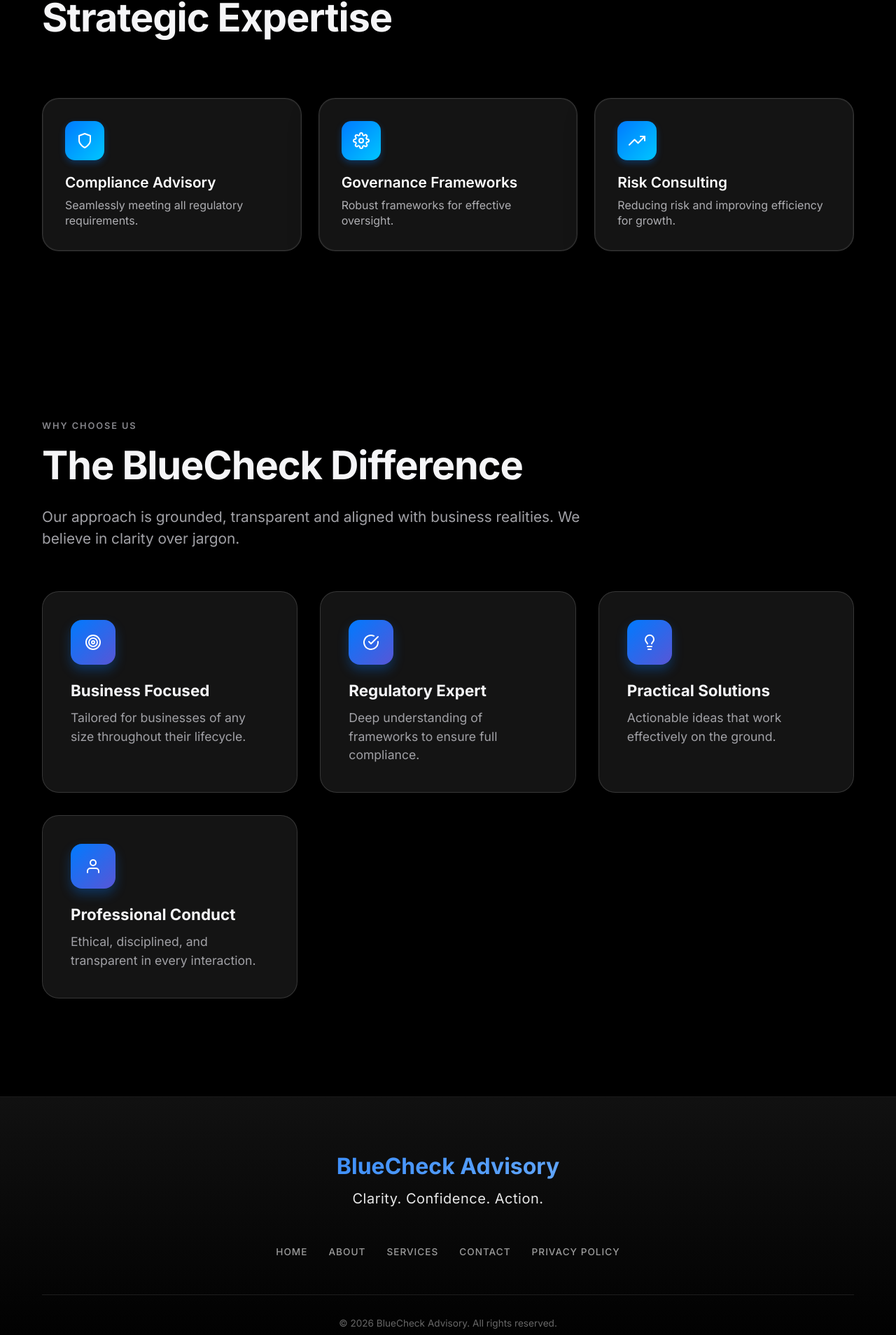
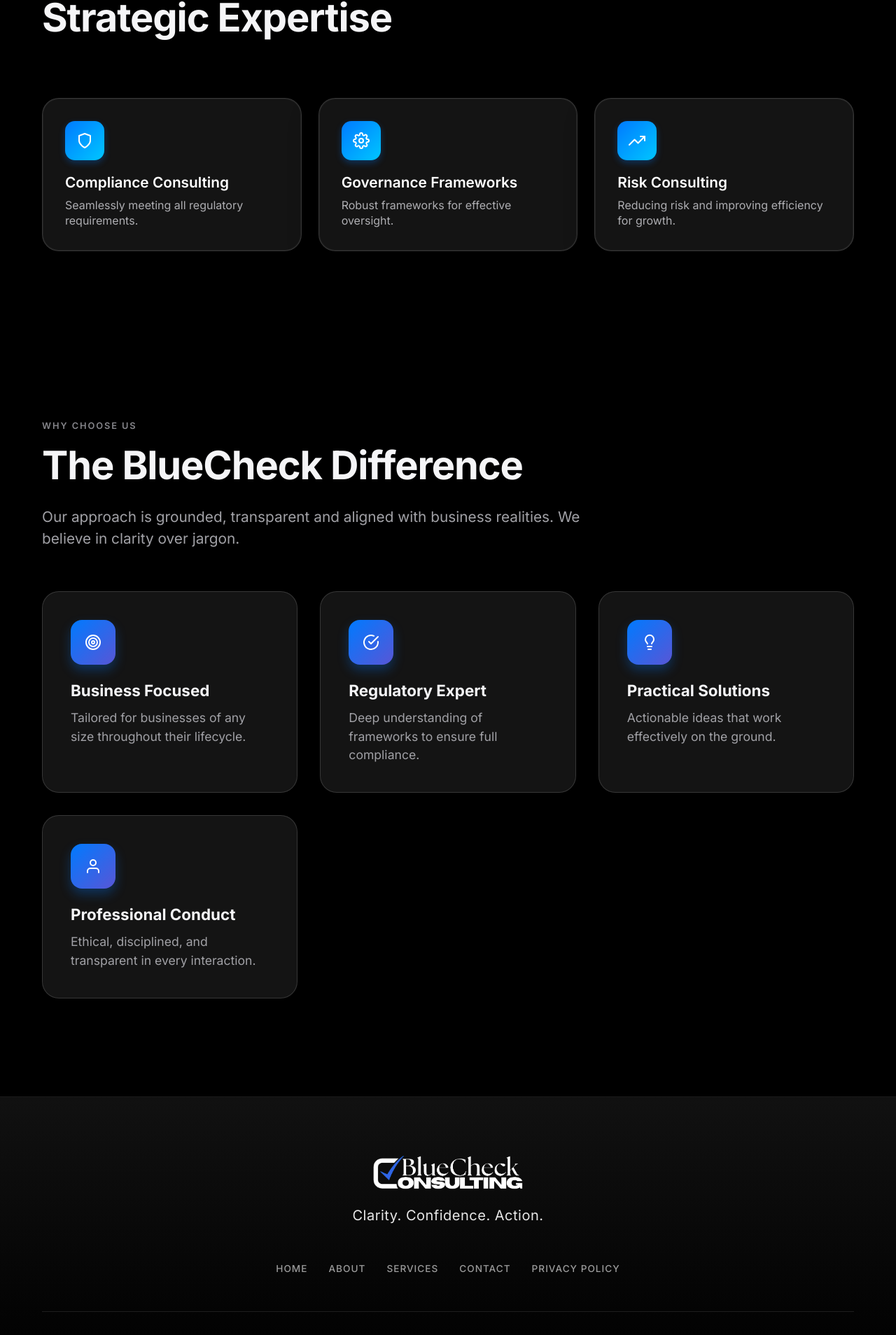
Before and after one commit to AnujDubeyy/bluecheck-v2, a React (Vite) app: page / in a window 1280 px wide. Shown: the part 880-2788 px from the top of the page at 70% size. Built offline with nearby package versions, Linux system fonts and the light colour scheme.

Commit message:
original ver-2

```diff
--- a/src/components/Footer.css
+++ b/src/components/Footer.css
@@ -16,15 +16,11 @@
     text-align: center;
 }
 
-.footer-logo {
-    font-size: 2rem;
-    font-weight: 700;
-    background: linear-gradient(135deg, #3e8ffa 0%, #60a5fa 100%);
-    -webkit-background-clip: text;
-    background-clip: text;
-    -webkit-text-fill-color: transparent;
-    margin-bottom: 10px;
-    display: inline-block;
+.footer-logo-img {
+    height: 60px;
+    width: auto;
+    object-fit: contain;
+    margin-bottom: 5px;
 }
 
 .footer-slogan {
--- a/src/components/Footer.jsx
+++ b/src/components/Footer.jsx
@@ -1,6 +1,7 @@
 import React from 'react';
 import { motion } from 'framer-motion';
 import { Link } from 'react-router-dom';
+import logoFooter from '../assets/logo-dark.png';
 import './Footer.css';
 
 const Footer = () => {
@@ -15,7 +16,7 @@
                         transition={{ duration: 0.6 }}
                         className="footer-brand"
                     >
-                        <h3 className="footer-logo">BlueCheck Advisory</h3>
+                        <img src={logoFooter} alt="BlueCheck Consulting" className="footer-logo-img" />
                         <p className="footer-slogan">Clarity. Confidence. Action.</p>
                     </motion.div>
 
@@ -36,7 +37,7 @@
                 </div>
 
                 <div className="footer-bottom">
-                    <p>&copy; 2026 BlueCheck Advisory. All rights reserved.</p>
+                    <p>&copy; 2026 BlueCheck Consulting. All rights reserved.</p>
                 </div>
             </div>
         </footer>
--- a/src/components/Navbar.css
+++ b/src/components/Navbar.css
@@ -14,7 +14,7 @@
     border: 1px solid rgba(255, 255, 255, 0.1);
     box-shadow: 0 4px 20px rgba(0, 0, 0, 0.05);
 
-    padding: 12px 30px;
+    padding: 18px 30px;
     border-radius: 100px;
     display: flex;
     justify-content: space-between;
@@ -50,13 +50,15 @@
 .nav-logo {
     display: flex;
     align-items: center;
+    height: 100%;
     z-index: 1002;
     /* Above mobile menu */
 }
 
 .nav-logo img {
-    height: 48px;
+    height: 30px;
     object-fit: contain;
+    display: block;
 }
 
 /* Desktop Nav */
--- a/src/components/Navbar.jsx
+++ b/src/components/Navbar.jsx
@@ -40,7 +40,7 @@
         <nav className={`navbar ${scrolled ? 'scrolled' : ''}`}>
             <div className="nav-logo">
                 <Link to="/" onClick={() => setIsMenuOpen(false)}>
-                    <img src={logoSymbol} alt="BlueCheck Advisory" />
+                    <img src={logoSymbol} alt="BlueCheck Consulting" />
                 </Link>
             </div>
 
--- a/src/pages/About.jsx
+++ b/src/pages/About.jsx
@@ -50,10 +50,10 @@
                         <div className="about-block">
                             <h3>Our Firm</h3>
                             <p>
-                                BlueCheck Advisory is a professional consulting and advisory firm focused on helping organisations navigate risk, governance and compliance with clarity and confidence.
+                                BlueCheck Consulting is a professional consulting firm focused on helping organisations navigate risk, governance and compliance with clarity and confidence.
                             </p>
                             <p>
-                                We work with businesses and leadership teams to design practical, compliant and sustainable solutions aligned with regulatory and operational realities. Our advisory approach is grounded in structured thinking, professional discipline and a deep respect for governance and ethical standards.
+                                We work with businesses and leadership teams to design practical, compliant and sustainable solutions aligned with regulatory and operational realities. Our consulting approach is grounded in structured thinking, professional discipline and a deep respect for governance and ethical standards.
                             </p>
                         </div>
                     </motion.section>
@@ -67,7 +67,7 @@
                             <p className="philosophy-intro">
                                 We believe that good consulting is not about complexity. It is about understanding the client’s context, identifying risks early and providing solutions that are practical, lawful and sustainable.
                             </p>
-                            <p className="philosophy-intro">Our advisory philosophy is built on three pillars:</p>
+                            <p className="philosophy-intro">Our consulting philosophy is built on three pillars:</p>
                             <div className="philosophy-grid">
                                 <motion.div className="philosophy-card modern-glass" whileHover={{ scale: 1.05 }}>
                                     <h4>Compliance first mindset</h4>
--- a/src/pages/Contact.jsx
+++ b/src/pages/Contact.jsx
@@ -82,11 +82,11 @@
                 >
                     <h1 className="display-heading">Contact Us</h1>
                     <p className="lead-text" style={{ maxWidth: '600px', margin: '0 auto 16px', fontSize: '1.2rem' }}>
-                        We welcome enquiries from individuals and businesses seeking structured and compliant advisory support.
+                        We welcome enquiries from individuals and businesses seeking structured and compliant consulting support.
                     </p>
                     <p className="lead-text" style={{ maxWidth: '600px', margin: '0 auto 60px', fontSize: '1.2rem' }}>
-                        <a href="mailto:bluecheckadvisory@gmail.com" style={{ color: 'inherit', textDecoration: 'none', transition: 'color 0.2s' }} onMouseOver={(e) => e.target.style.color = 'var(--color-primary)'} onMouseOut={(e) => e.target.style.color = 'inherit'}>
-                            bluecheckadvisory@gmail.com
+                        <a href="mailto:bluecheckconsulting@gmail.com" style={{ color: 'inherit', textDecoration: 'none', transition: 'color 0.2s' }} onMouseOver={(e) => e.target.style.color = 'var(--color-primary)'} onMouseOut={(e) => e.target.style.color = 'inherit'}>
+                            bluecheckconsulting@gmail.com
                         </a>
                     </p>
                 </motion.div>
--- a/src/pages/Home.jsx
+++ b/src/pages/Home.jsx
@@ -61,7 +61,7 @@
                         transition={{ type: "spring", stiffness: 60, damping: 20 }}
                     >
                         <h1 className="display-heading">
-                            Advisory that <br />
+                            Consulting that <br />
                             <span className="text-highlight">Empowers</span> Decisions
                         </h1>
                         <p className="lead-text">
@@ -94,7 +94,7 @@
 
                     <div className="services-grid-modern">
                         {[
-                            { title: 'Compliance Advisory', desc: 'Seamlessly meeting all regulatory requirements.', icon: Icons.Compliance },
+                            { title: 'Compliance Consulting', desc: 'Seamlessly meeting all regulatory requirements.', icon: Icons.Compliance },
                             { title: 'Governance Frameworks', desc: 'Robust frameworks for effective oversight.', icon: Icons.Governance },
                             { title: 'Risk Consulting', desc: 'Reducing risk and improving efficiency for growth.', icon: Icons.Consulting }
                         ].map((service, index) => (
--- a/src/pages/PrivacyPolicy.jsx
+++ b/src/pages/PrivacyPolicy.jsx
@@ -16,7 +16,7 @@
 
                     <div className="privacy-section">
                         <h2>Introduction</h2>
-                        <p>This website is operated by BlueCheck Advisory. We are committed to respecting your privacy and ensuring that any personal information shared with us is handled responsibly and lawfully.</p>
+                        <p>This website is operated by BlueCheck Consulting. We are committed to respecting your privacy and ensuring that any personal information shared with us is handled responsibly and lawfully.</p>
                         <p>By accessing or using this website, you agree to the terms set out below.</p>
                     </div>
 
@@ -46,7 +46,7 @@
 
                     <div className="privacy-section">
                         <h2>Data Protection and Security</h2>
-                        <p>BlueCheck Advisory follows reasonable security practices and procedures to protect personal information from unauthorised access, misuse, alteration or disclosure.</p>
+                        <p>BlueCheck Consulting follows reasonable security practices and procedures to protect personal information from unauthorised access, misuse, alteration or disclosure.</p>
                         <p>Information is retained only for as long as necessary to fulfil its intended purpose or to meet legal requirements.</p>
                     </div>
 
@@ -73,7 +73,7 @@
 
                     <div className="privacy-section">
                         <h2>Third Party Links</h2>
-                        <p>This website may contain links to external websites for reference or convenience. BlueCheck Advisory is not responsible for the content or privacy practices of third party websites. Users should review the privacy policies of such websites independently.</p>
+                        <p>This website may contain links to external websites for reference or convenience. BlueCheck Consulting is not responsible for the content or privacy practices of third party websites. Users should review the privacy policies of such websites independently.</p>
                     </div>
 
                     <div className="privacy-section">
@@ -83,12 +83,12 @@
 
                     <div className="privacy-section">
                         <h2>Intellectual Property</h2>
-                        <p>All content on this website, including text and branding, is the property of BlueCheck Advisory unless otherwise stated. Unauthorised use, reproduction or distribution is prohibited.</p>
+                        <p>All content on this website, including text and branding, is the property of BlueCheck Consulting unless otherwise stated. Unauthorised use, reproduction or distribution is prohibited.</p>
                     </div>
 
                     <div className="privacy-section">
                         <h2>Limitation of Liability</h2>
-                        <p>BlueCheck Advisory shall not be liable for any direct or indirect loss arising from the use of this website or reliance on its content, to the extent permitted under Indian law.</p>
+                        <p>BlueCheck Consulting shall not be liable for any direct or indirect loss arising from the use of this website or reliance on its content, to the extent permitted under Indian law.</p>
                     </div>
 
                     <div className="privacy-section">
@@ -104,7 +104,7 @@
                     <div className="privacy-section">
                         <h2>Contact Information</h2>
                         <p>For any questions regarding this policy, you may contact us at:</p>
-                        <p>Email: <a href="mailto:info@bluecheckadvisory.com" className="privacy-contact-email">info@bluecheckadvisory.com</a></p>
+                        <p>Email: <a href="mailto:info@bluecheckconsulting.com" className="privacy-contact-email">info@bluecheckconsulting.com</a></p>
                     </div>
 
                 </motion.div>
--- a/src/pages/Services.jsx
+++ b/src/pages/Services.jsx
@@ -17,14 +17,14 @@
             },
             {
                 title: "Data Privacy & DPDP Compliance",
-                desc: "Data lifecycle mapping, DPIA, consent management, DPO advisory and compliance with India's DPDP Act & GDPR."
+                desc: "Data lifecycle mapping, DPIA, consent management, DPO consulting and compliance with India's DPDP Act & GDPR."
             },
             {
                 title: "Third-Party Risk Management (TPRM)",
                 desc: "Vendor due diligence, supplier security assessments, SLA compliance and ongoing monitoring."
             },
             {
-                title: "Regulatory Compliance Advisory",
+                title: "Regulatory Compliance Consulting",
                 desc: "Specialized compliance readiness for RBI Cybersecurity Frameworks, SEBI-CSCRF and IRDAI frameworks."
             },
             {
@@ -80,7 +80,7 @@
         ]
     },
     {
-        category: "Training, Awareness & Advisory",
+        category: "Training, Awareness & Consulting",
         items: [
             {
                 title: "Employee Security Awareness",
@@ -112,7 +112,7 @@
                 desc: "AWS / Azure / GCP configuration review, data security, IAM and compliance with ISO 27017/18."
             },
             {
-                title: "SOC & SIEM Advisory",
+                title: "SOC & SIEM Consulting",
                 desc: "SOC design and maturity assessment, SIEM use-case development, 24x7 monitoring framework, incident detection."
             },
             {
@@ -182,7 +182,7 @@
                         animate={{ opacity: 1 }}
                         transition={{ delay: 0.2 }}
                     >
-                        Comprehensive advisory solutions designed to build resilience, ensure compliance and drive confidence in any regulatory landscape or other scenarios.
+                        Comprehensive consulting solutions designed to build resilience, ensure compliance and drive confidence in any regulatory landscape or other scenarios.
                     </motion.p>
                 </div>
 
```
Also changed, not shown: src/assets/logo-bg.png, src/assets/logo-dark.png.
